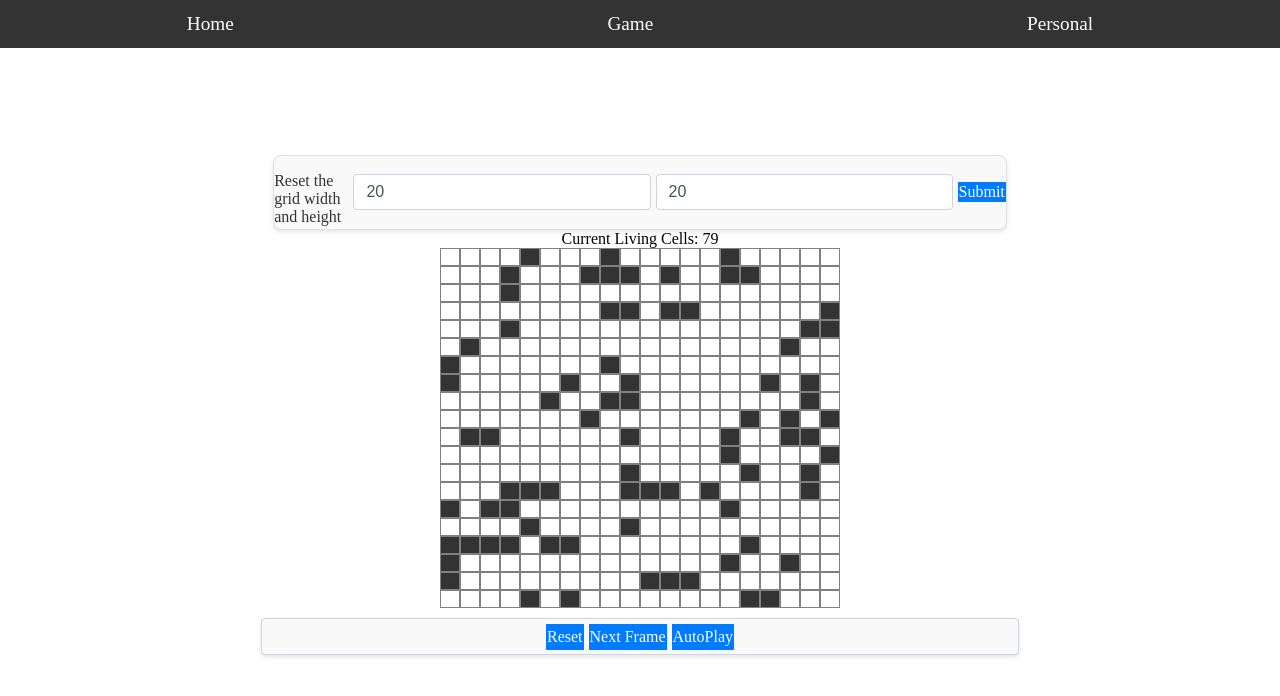
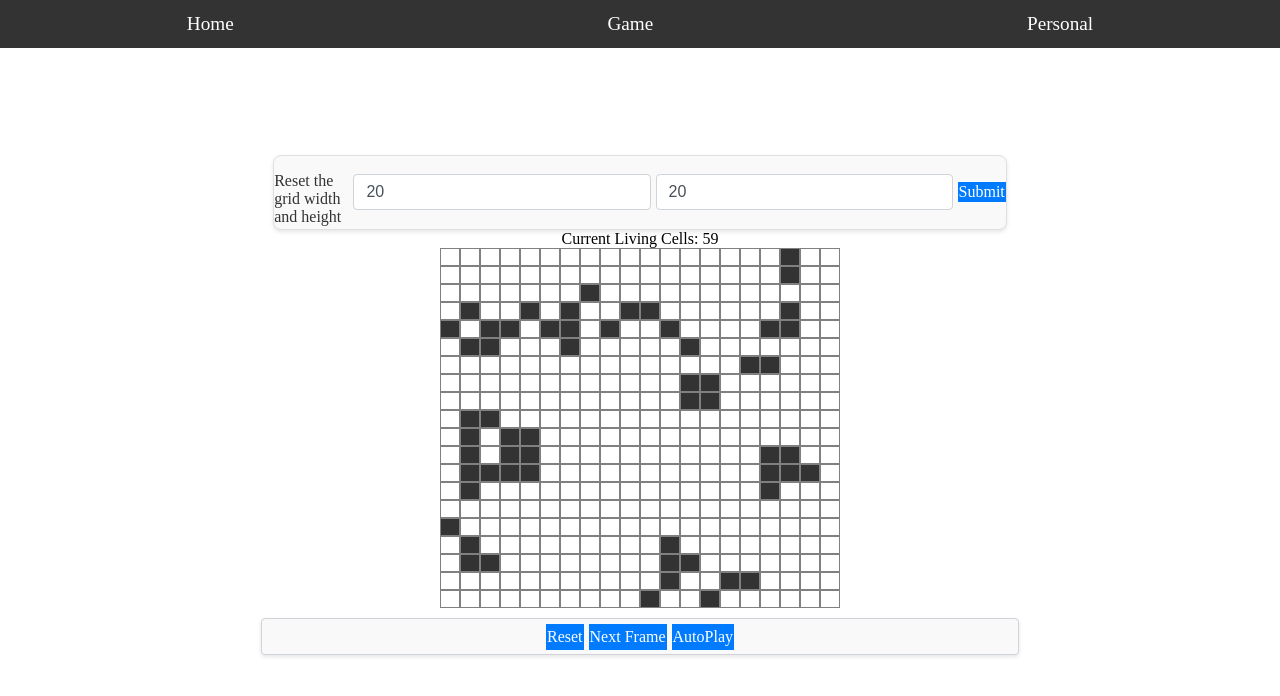
Before and after one commit to lilaxuan/Conway-s-Game-of-Life, a React (Vite) app: page /grid in a window 1280 px wide. Shown: the top 696 px of the page. Built offline with nearby package versions, Linux system fonts and the light colour scheme.

Commit message:
Implement the Clusteralgo

```diff
--- a/src/GridLayout.jsx
+++ b/src/GridLayout.jsx
@@ -5,20 +5,52 @@ import './GridLayout.css';
 import { useCount } from './CountProvider';
 
 
+// const initialGridState = (rows, cols) => {
+//     const grid = [];
+//     for (let i = 0; i < rows; i++) {
+//         const row = [];
+//         for (let j = 0; j < cols; j++) {
+//             // needs to increase the chance of a cell to be alive, otherwise the simulation cannot be continued most likely
+//             if (Math.random() < 0.2) {
+//                 row.push(true);
+//             } else {
+//                 row.push(false);
+//             }
+//         }
+//         grid.push(row);
+//     }
+//     return grid;
+// };
+
 const initialGridState = (rows, cols) => {
-    const grid = [];
-    for (let i = 0; i < rows; i++) {
-        const row = [];
-        for (let j = 0; j < cols; j++) {
-            // needs to increase the chance of a cell to be alive, otherwise the simulation cannot be continued most likely
-            if (Math.random() < 0.2) {
-                row.push(true);
-            } else {
-                row.push(false);
+    const grid = Array.from({ length: rows }, () => Array.from({ length: cols }, () => false));
+
+    // Calculate total cells and determine the number of initially alive cells
+    const totalCells = rows * cols;
+    const initialAliveCells = Math.floor(totalCells * 0.05); // 5% of the grid
+
+    for (let a = 0; a < initialAliveCells; a++) {
+        // Select a random cell to be alive
+        let i = Math.floor(Math.random() * rows);
+        let j = Math.floor(Math.random() * cols);
+        grid[i][j] = true;
+
+        // Cluster around this cell
+        // Determine the number of neighbors to also turn alive
+        const neighborsToAlive = Math.floor(Math.random() * 4) + 1; // 1 to 4 neighbors
+        for (let n = 0; n < neighborsToAlive; n++) {
+            const iOffset = Math.floor(Math.random() * 3) - 1; // -1, 0, or 1
+            const jOffset = Math.floor(Math.random() * 3) - 1; // -1, 0, or 1
+            const newI = i + iOffset;
+            const newJ = j + jOffset;
+
+            // Check bounds and avoid the cell itself
+            if (newI >= 0 && newI < rows && newJ >= 0 && newJ < cols && !(iOffset === 0 && jOffset === 0)) {
+                grid[newI][newJ] = true;
             }
         }
-        grid.push(row);
     }
+
     return grid;
 };
 
```
